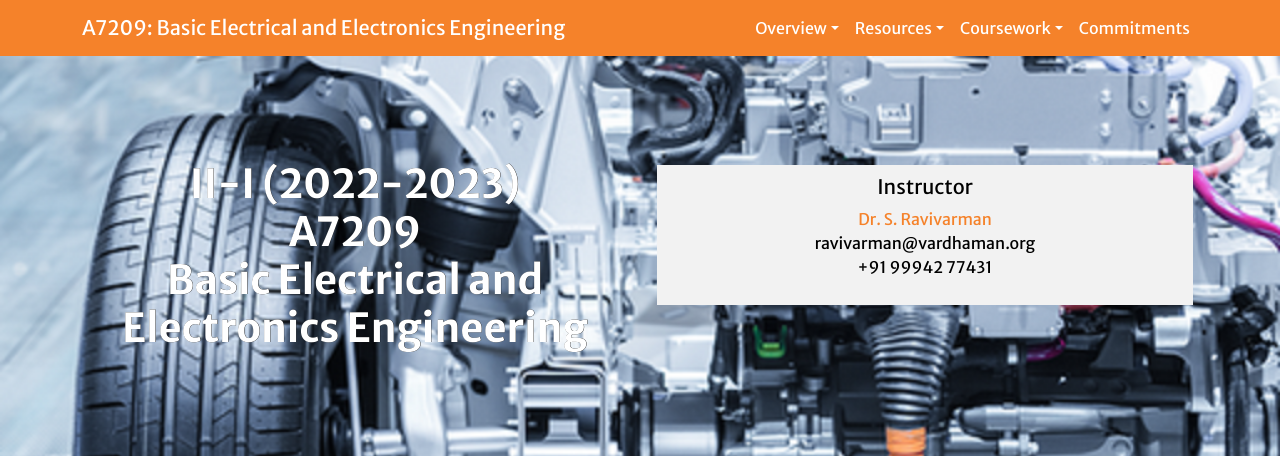
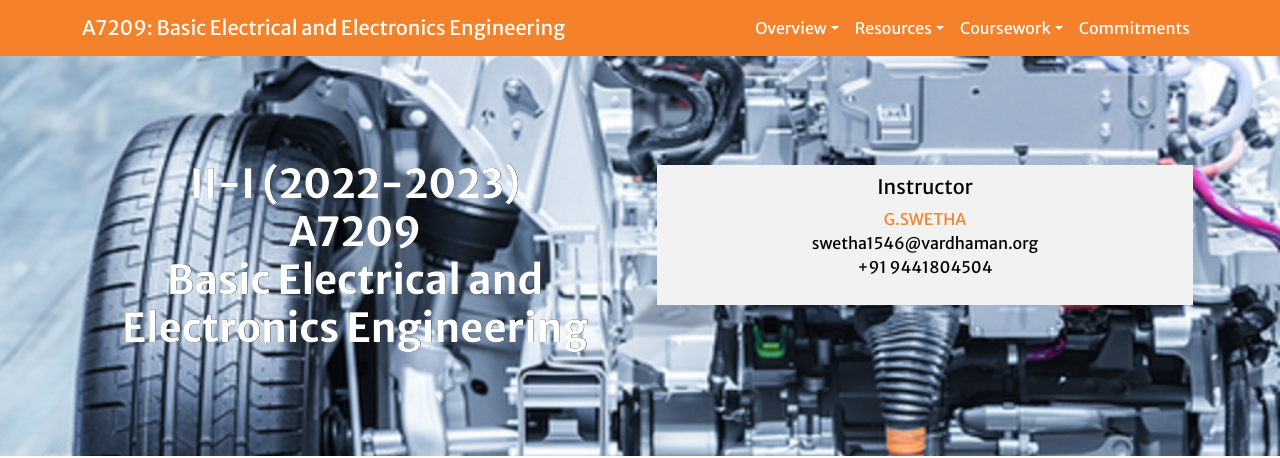
Before and after one commit to swethagoshamahal/A6266, a Jekyll site: the page built from index.md, in a window 1280 px wide and 900 px high. Shown: the top 458 px of the window. Built offline with Jekyll 4.4.1, drawn with Linux system fonts in a browser that asks for light colours; a script that is not in the unit is left out; our own code applies the rules of GitHub Pages for plain Markdown files.

Commit message:
Update _config.yml

```diff
--- a/_config.yml
+++ b/_config.yml
@@ -57,16 +57,16 @@ navigation:
     url: '#commitments'
 
 instructors:
-  - id: srv
-    name: Dr. S. Ravivarman
-    email: ravivarman@vardhaman.org
-    web: http://wwww.sravivarman.com
-    phone: +91 99942 77431
+  - id: SG
+    name: G.SWETHA
+    email: swetha1546@vardhaman.org
+    web: http://wwww.swethagoshamahal.com
+    phone: +91 9441804504
 
 offerings:
   - name: LECTURE
-    loc: 5103
-    instructor: srv
+    loc: 3116
+    instructor: SG
 
 # Build settings
 markdown: kramdown
```
